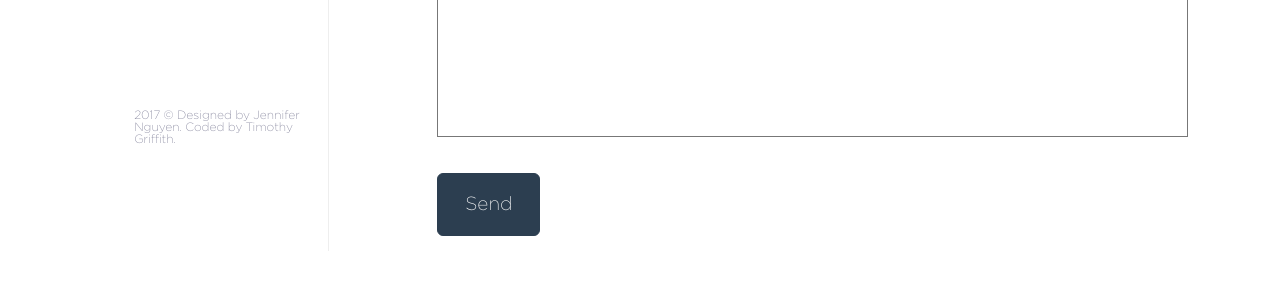
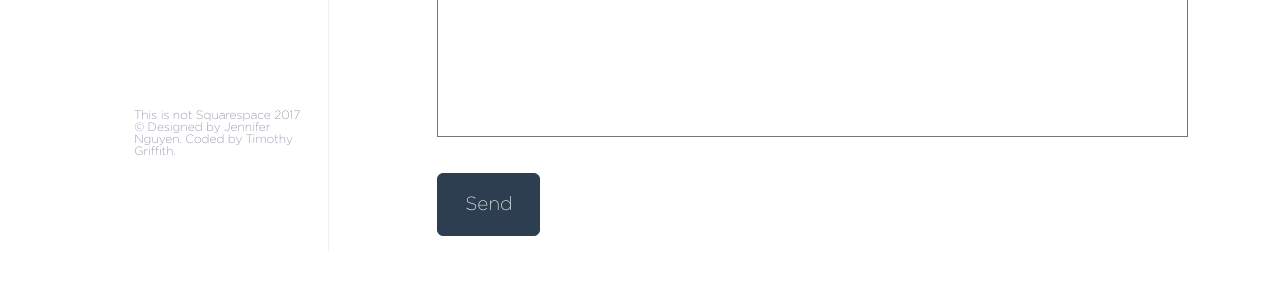
Before and after one commit to jeni4nguy/jeni4nguy.github.io, a Jekyll site: the page built from index.html, in a window 1280 px wide and 900 px high, scrolled down 1542 px. Shown: the part 599-889 px from the top of the window. Built offline with Jekyll 4.4.1, drawn with Linux system fonts in a browser that asks for light colours.

Commit message:
squarespace

```diff
--- a/_includes/contact_static.html
+++ b/_includes/contact_static.html
@@ -58,7 +58,7 @@
 			{% endif %}
 			{% endfor %}
 			<p>
-				<span style="font-size:12px;margin-top:130px;line-height:1em;font-weight:100;">2017 © Designed by Jennifer Nguyen. Coded by Timothy Griffith.</span>
+				<span style="font-size:12px;margin-top:130px;line-height:1em;font-weight:100;">This is not Squarespace 2017 © Designed by Jennifer Nguyen. Coded by Timothy Griffith.</span>
 			</p>
 		</div>
 	</div>
```
